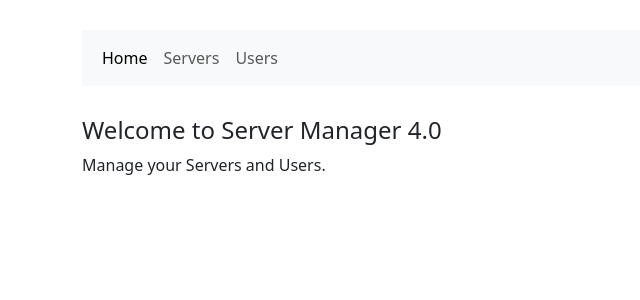
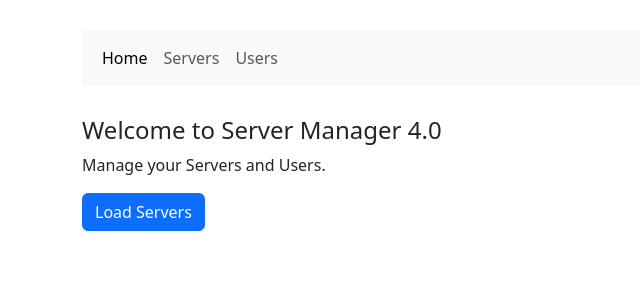
Before and after one commit to Bindhusha-Sadasivan/Routing, an Angular app: page / in a window 1280 px wide. Shown: the top 300 px of the page, without its empty margins (0-640 px from the left). Built offline with nearby package versions, Linux system fonts and the light colour scheme.

Commit message:
131 - Navigating Programmatically

```diff
--- a/src/app/app.component.html
+++ b/src/app/app.component.html
@@ -40,7 +40,7 @@
                 routerLink="servers">Servers</a>
               </li>
               <li class="nav-item">
-                <!-- We will see about this in the next lecture -->
+                <!-- We will see about this in the next lecture => [routerLink]="['/users']" => We can also write routes like this property binding-->
                 <!-- <a class="nav-link" [routerLink]="['/users']">Users</a> -->
                  <!--We can also use the absolute path like this =>  http://localhost:4200/users -->
                 <a class="nav-link"
--- a/src/app/home/home.component.html
+++ b/src/app/home/home.component.html
@@ -1,2 +1,4 @@
 <h4>Welcome to Server Manager 4.0</h4>
 <p>Manage your Servers and Users.</p>
+
+<button (click)="loadServers()" class="btn btn-primary">Load Servers</button>
--- a/src/app/home/home.component.ts
+++ b/src/app/home/home.component.ts
@@ -1,4 +1,5 @@
 import { Component, OnInit } from '@angular/core';
+import { Router } from '@angular/router';
 
 @Component({
   selector: 'app-home',
@@ -8,9 +9,15 @@ import { Component, OnInit } from '@angular/core';
 })
 export class HomeComponent implements OnInit {
 
-  constructor() { }
+  constructor(private route:Router) { }
 
   ngOnInit() {
   }
 
+  loadServers(){
+    //Complex calculation to save something into servers. After finishing these calculations load the below page
+
+    this.route.navigate(['/servers']);
+  }
+
 }
```
